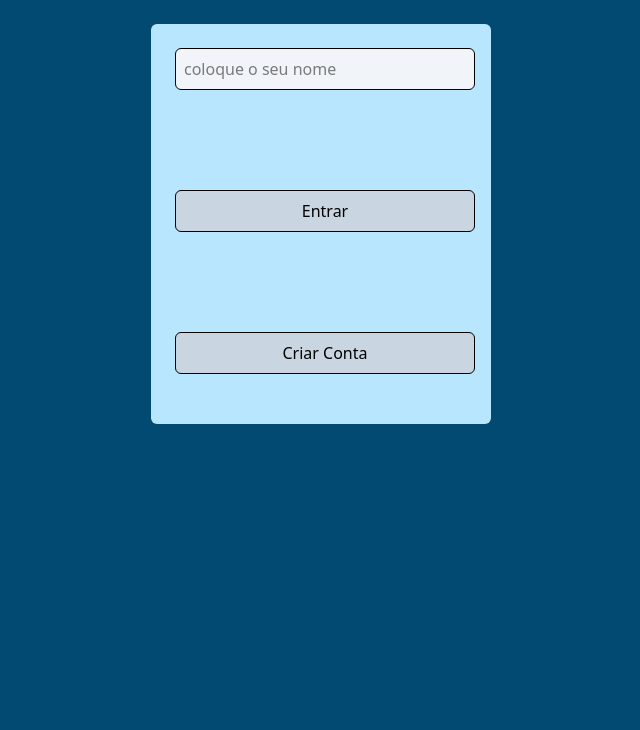
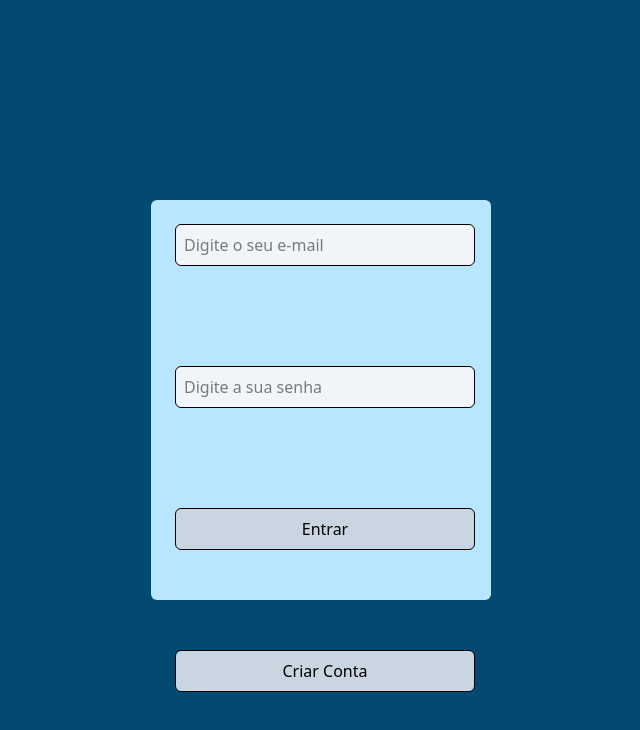
Before and after one commit to analuizaa2024/chatBox-agente, a React (Vite) app in the folder my-react-app/: page / in a window 1280 px wide. Shown: the top 730 px of the page, without its empty margins (319-959 px from the left). Built offline with nearby package versions, Linux system fonts and the light colour scheme; no server answers.

Commit message:
terminei a parte de login

```diff
--- a/my-react-app/src/App.jsx
+++ b/my-react-app/src/App.jsx
@@ -3,11 +3,14 @@ import ChatBox from "./components/ChatBox";
 import ChatInput from "./components/ChatInput";
 import { useMediaQuery } from "@mui/material";
 import "./App.css";
+import { useNavigate } from "react-router-dom";
 
 const API_URL = import.meta.env.VITE_API_URL;
 console.log("API_URL:", API_URL);
 
+
 function App() {
+  const navigate = useNavigate();
   const scrollMensagemRef = useRef(null);
   const [mensagens, setMensagens] = useState([]);
   const [nome, setNome] = useState("");
@@ -17,10 +20,15 @@ function App() {
 
   // Carrega o nome do localStorage
   useEffect(() => {
-    const nomeSalvo = localStorage.getItem("nome");
-    if (nomeSalvo) {
-      setNome(nomeSalvo);
+    const usuarioSalvo = localStorage.getItem("usuario");
+
+    if (!usuarioSalvo) {
+      navigate("/")
+      return;
     }
+      const usuario = JSON.parse(usuarioSalvo)
+      setNome(usuario.name);
+
   }, []);
 
   // Busca o histórico no backend
--- a/my-react-app/src/pages/LoginPages.jsx
+++ b/my-react-app/src/pages/LoginPages.jsx
@@ -2,35 +2,80 @@ import { useNavigate } from "react-router-dom";
 import { useState } from "react";
 
 function LoginPages() {
-   const [nome, setNome] = useState("");
+   const [email, setEmail] = useState("");
+   const [password, setPassword] = useState("");
 
-    const handleChange = (event) => {
-      setNome(event.target.value)
-    }
+
 
   const navigate = useNavigate()
 
-    const handleLoginClick = () => {
-    localStorage.setItem("nome", nome);
-      navigate('/chat')
-    }
+    const handleLoginClick = async () => {
+
+      if(!email.trim() || !password.trim()) {
+          return alert("Preencha todos os campos.");
+        }
+
+      try {
+        const response = await fetch(
+         `${import.meta.env.VITE_USERS_API_URL}/users/login`,
+         {
+          method: "POST",
+          headers: {
+            "Content-Type": "application/json",
+          },
+          body: JSON.stringify({
+            email,
+            password,
+          }),
+
+         }
+
+        );
+
+        const data = await response.json();
+
+        if (response.ok) {
+            console.log(data);
+
+            localStorage.setItem("usuario", JSON.stringify(data.usuario));
+            localStorage.setItem("isLogged", "true")
+
+
+            setEmail("");
+            setPassword("");
+            navigate("/chat");
+        } else {
+          alert(data.message);
+        }
+      }catch (error) {
+        console.error(error);
+        alert("Erro ao conectar com a API.");
+      }
+
+    };
 
 
   return (
-    <div className=" w-screen h-screen  flex itens-center justify-center bg-sky-900 p-6">
+    <div className=" w-screen h-screen  flex items-center justify-center bg-sky-900 p-6">
       <div className="  w-85 h-100 bg-sky-200 rounded-md p-6  space-y-25">
         <input
-        type="text"
-        placeholder="coloque o seu nome"
-        value={nome}
-        onChange={handleChange}
+        type="email"
+        placeholder="Digite o seu e-mail"
+        value={email}
+        onChange={(e) => setEmail(e.target.value)}
         className="mr-2 bg-slate-100 p-2 rounded-md w-75 border "/>
+
+        <input
+        type="password"
+        placeholder="Digite a sua senha"
+        value={password}
+        onChange={(e) => setPassword(e.target.value)}
+        className="mr-2 bg-slate-100 p-2 rounded-md w-75 border" />
 
         <button
          onClick={()=> {
-        if(!nome.trim()) {
-          return alert("Digite o seu nome");
-        }
+
+
          handleLoginClick ();
           }}
         className="bg-slate-300 p-2 rounded-md w-75 border">Entrar</button>
```
